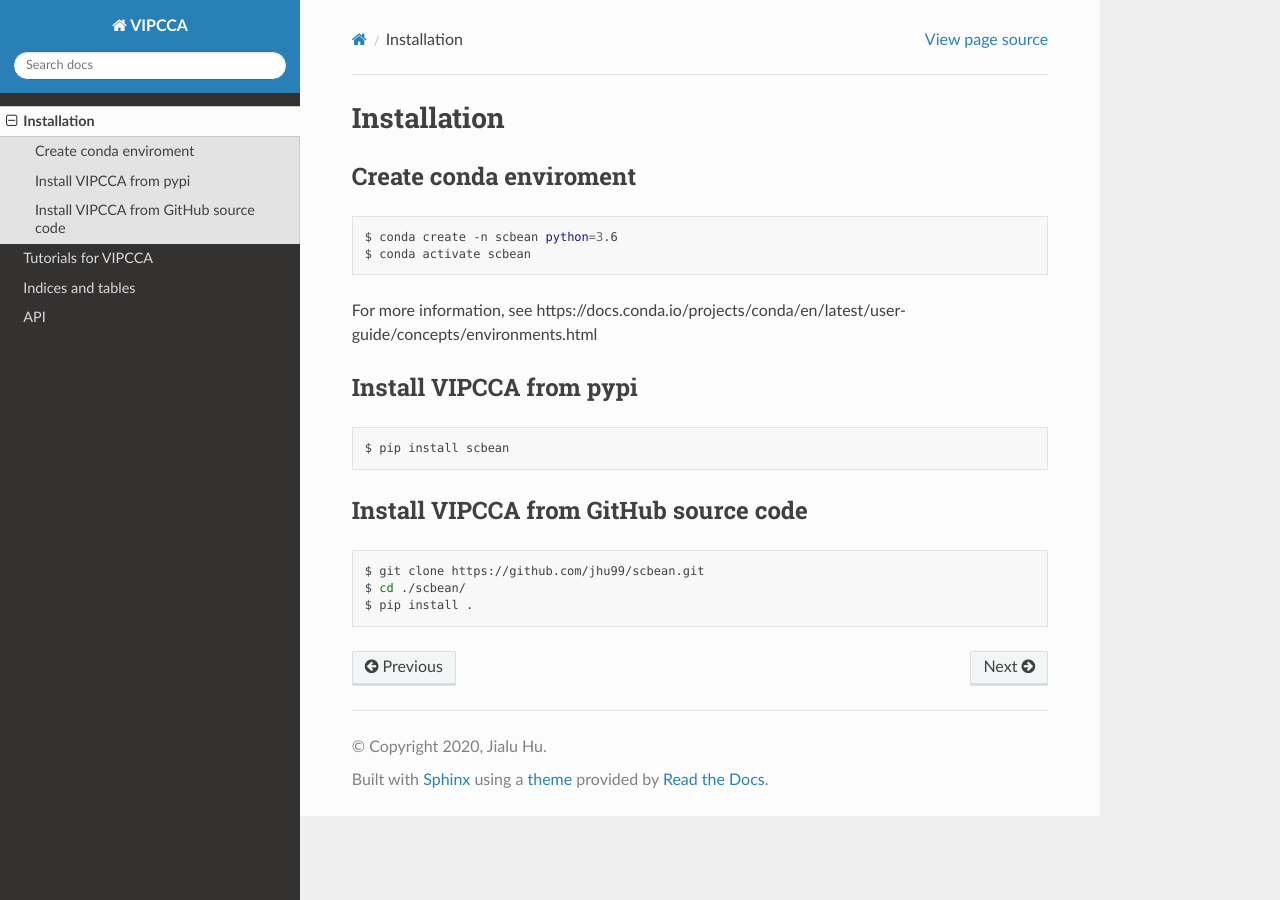
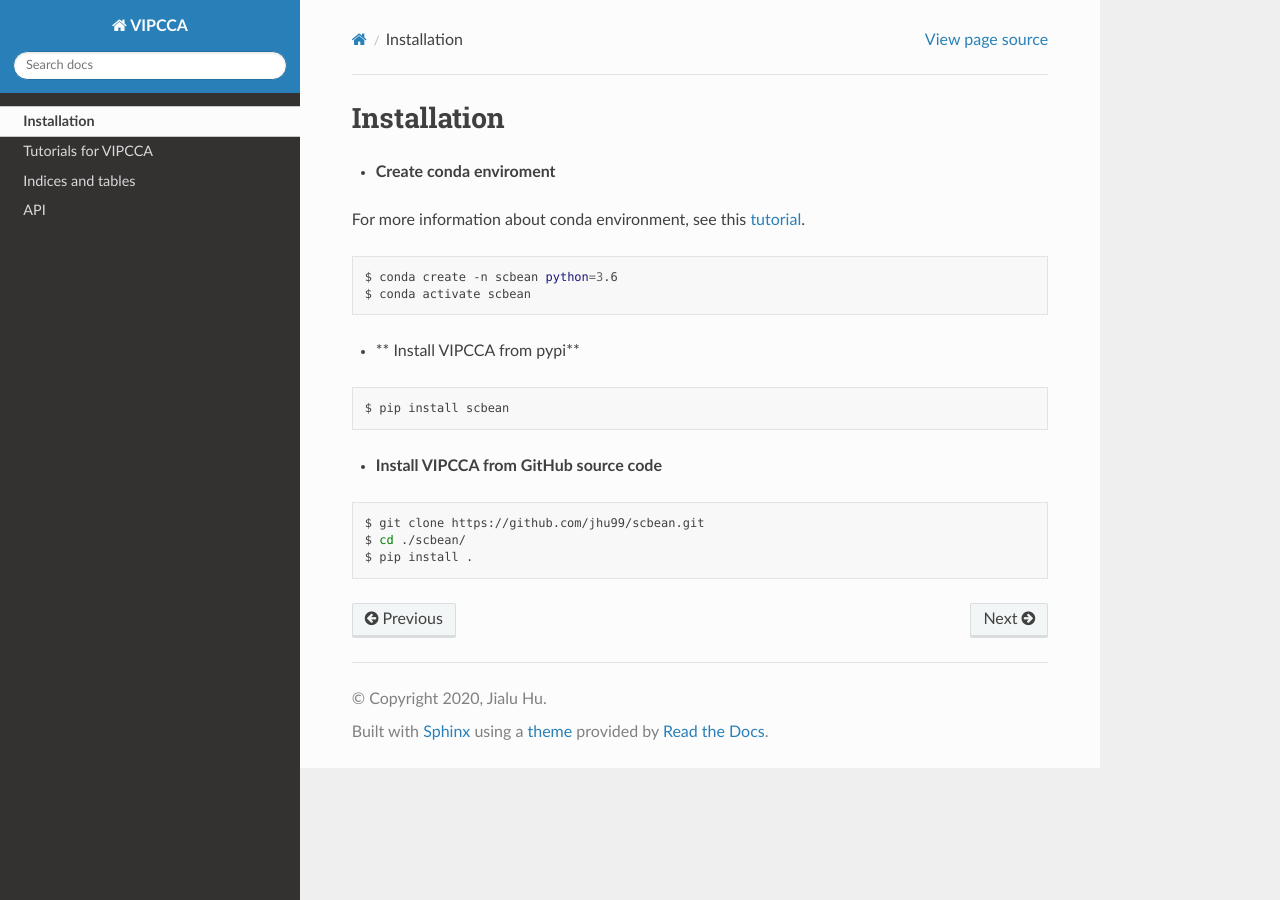
Before and after one commit to jhu99/scbean, a Sphinx documentation site: the page built from docs/source/installation.md, in a window 1280 px wide. Built offline with Sphinx 7.4.7 and the Read the Docs theme 2.0.0, drawn with Linux system fonts in a browser that asks for light colours; pages that are not in the unit, such as notebooks, are missing from menus.

Commit message:
Update installation.md

````diff
--- a/docs/source/installation.md
+++ b/docs/source/installation.md
@@ -1,23 +1,22 @@
 # Installation
 
+- **Create conda enviroment**
 
-### Create conda enviroment
+For more information about conda environment, see this [tutorial](https://docs.conda.io/projects/conda/en/latest/user-guide/concepts/environments.html).
 
 ```shell
 $ conda create -n scbean python=3.6
 $ conda activate scbean
 ```
-For more information, see https://docs.conda.io/projects/conda/en/latest/user-guide/concepts/environments.html
-
-### Install VIPCCA from pypi
+-  ** Install VIPCCA from pypi**
 
 ```shell
 $ pip install scbean
 ```
 
-### Install VIPCCA from GitHub source code
+- **Install VIPCCA from GitHub source code**
+
 ```shell
-
 $ git clone https://github.com/jhu99/scbean.git
 $ cd ./scbean/
 $ pip install .
````
